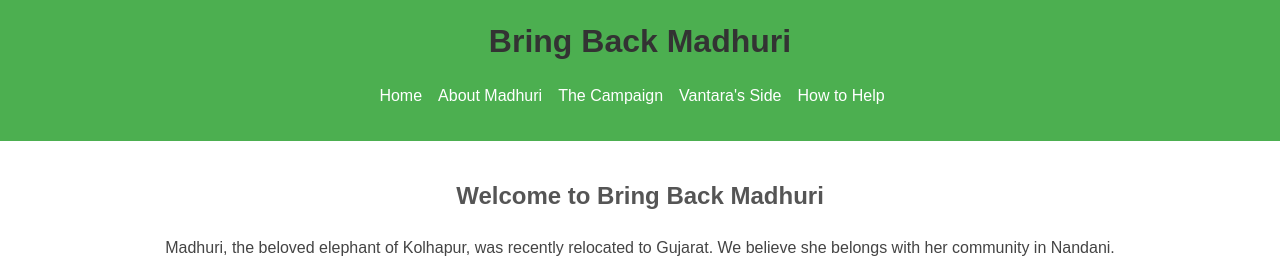
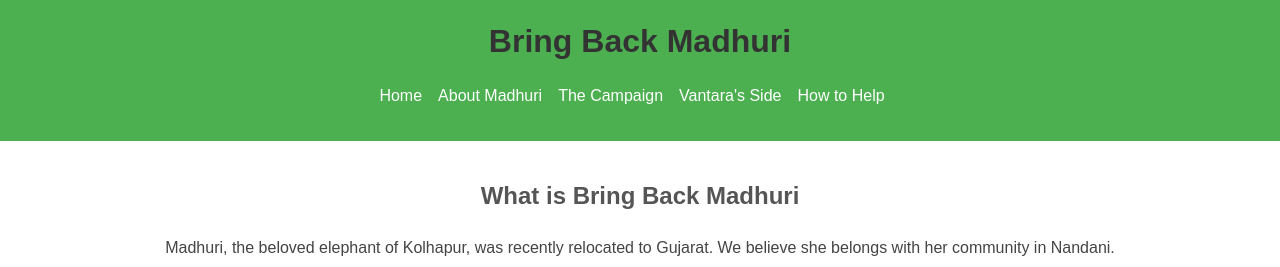
Before and after one commit to RamG222/bringbackmadhuri, a Next.js app: page / in a window 1280 px wide. Shown: the top 267 px of the page. Built offline with nearby package versions, Linux system fonts and the light colour scheme.

Commit message:
minor changes

```diff
--- a/package.json
+++ b/package.json
@@ -9,8 +9,8 @@
     "lint": "next lint"
   },
   "dependencies": {
-    "react": "19.1.0",
-    "react-dom": "19.1.0",
-    "next": "15.4.6"
+    "react": "19.1.1",
+    "react-dom": "19.1.1",
+    "next": "15.5.0"
   }
 }
--- a/src/app/page.js
+++ b/src/app/page.js
@@ -6,7 +6,7 @@
     <>
       <main>
         <section id="home">
-          <h2>Welcome to Bring Back Madhuri</h2>
+          <h2>What is Bring Back Madhuri</h2>
           <p>
             Madhuri, the beloved elephant of Kolhapur, was recently relocated to
             Gujarat. We believe she belongs with her community in Nandani.
```
Also changed, not shown: 1 other file (tests, documents, lock files or other folders).
